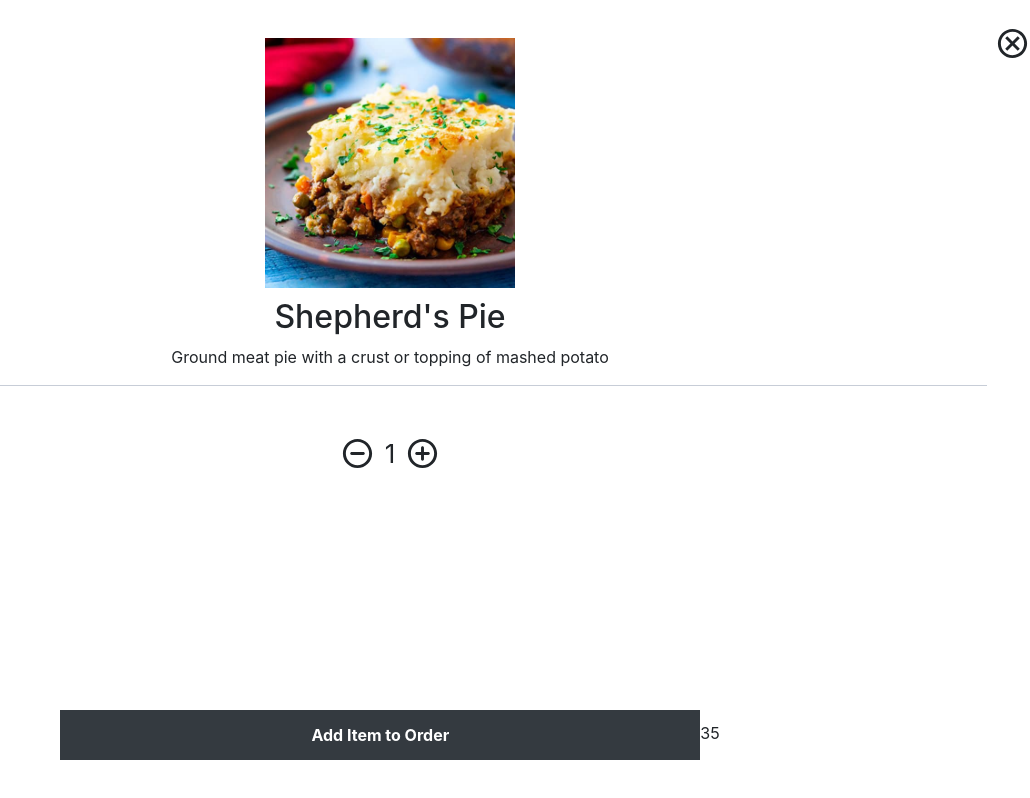
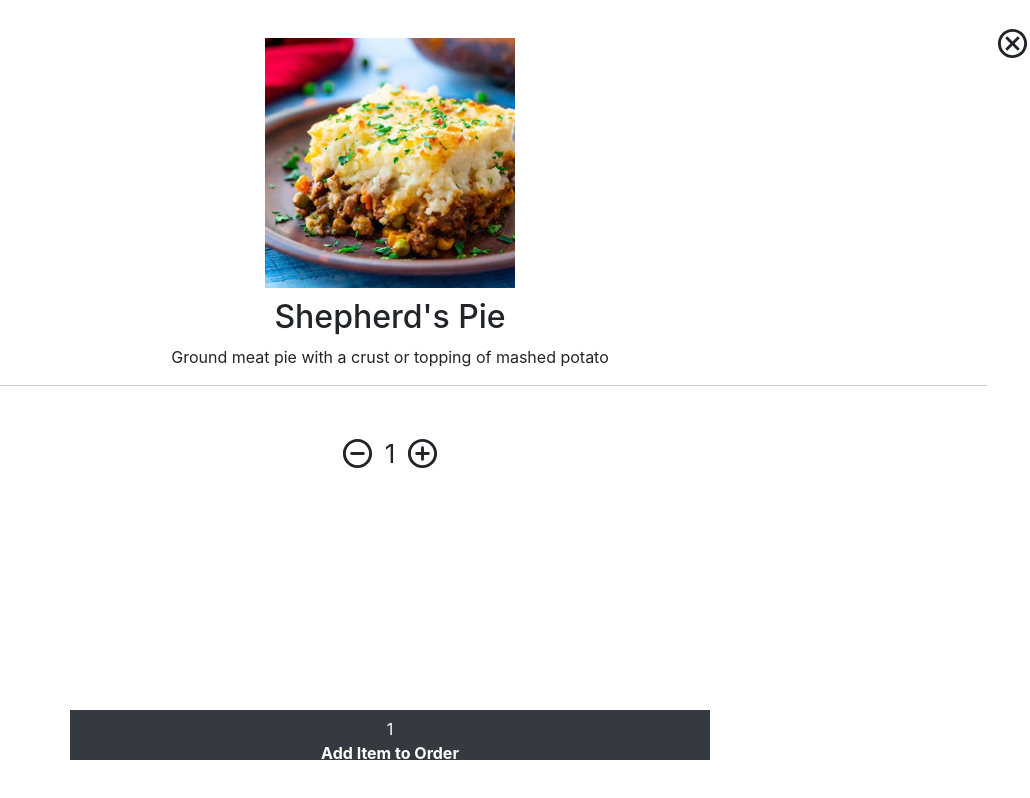
Before and after one commit to shernee/jevyan-web, a React (Create React App) app: page / in a window 1280 px wide. Both pictures are taken after a click on the button 300 px from the left and 566 px from the top of the page. Shown: the whole page, without its empty margins (250-1280 px from the left). Built offline with nearby package versions, Linux system fonts and the light colour scheme.

Commit message:
added price and quantity to add item button

```diff
--- a/src/components/add-item/add-item-button/index.tsx
+++ b/src/components/add-item/add-item-button/index.tsx
@@ -1,12 +1,28 @@
 import React from 'react'
 import './index.css'
 
-export default function AddItemButton() {
+interface ItemButtonProps {
+  quantity: number;
+  totalPrice: number;
+}
+
+const AddItemButton = (props: ItemButtonProps) => {
+  const {
+    quantity, totalPrice,
+  } = props
   return (
     <button type="button" className="btn btn-dark rounded-0">
+      <div className="add-item-button-quantity">
+        {quantity}
+      </div>
       <div className="add-item-label">
         Add Item to Order
+      </div>
+      <div className="add-item-button-price">
+        {`Rs ${totalPrice}`}
       </div>
     </button>
   )
 }
+
+export default AddItemButton
--- a/src/components/add-item/quantity-plus-minus/index.tsx
+++ b/src/components/add-item/quantity-plus-minus/index.tsx
@@ -61,8 +61,7 @@
         </div>
       </div>
       <div className="bottom-sticky-button" role="button" tabIndex={0} onClick={handleAddItemClick}>
-        <AddItemButton />
-        {TotalPrice}
+        <AddItemButton quantity={Quantity} totalPrice={TotalPrice} />
       </div>
     </>
   )
```
